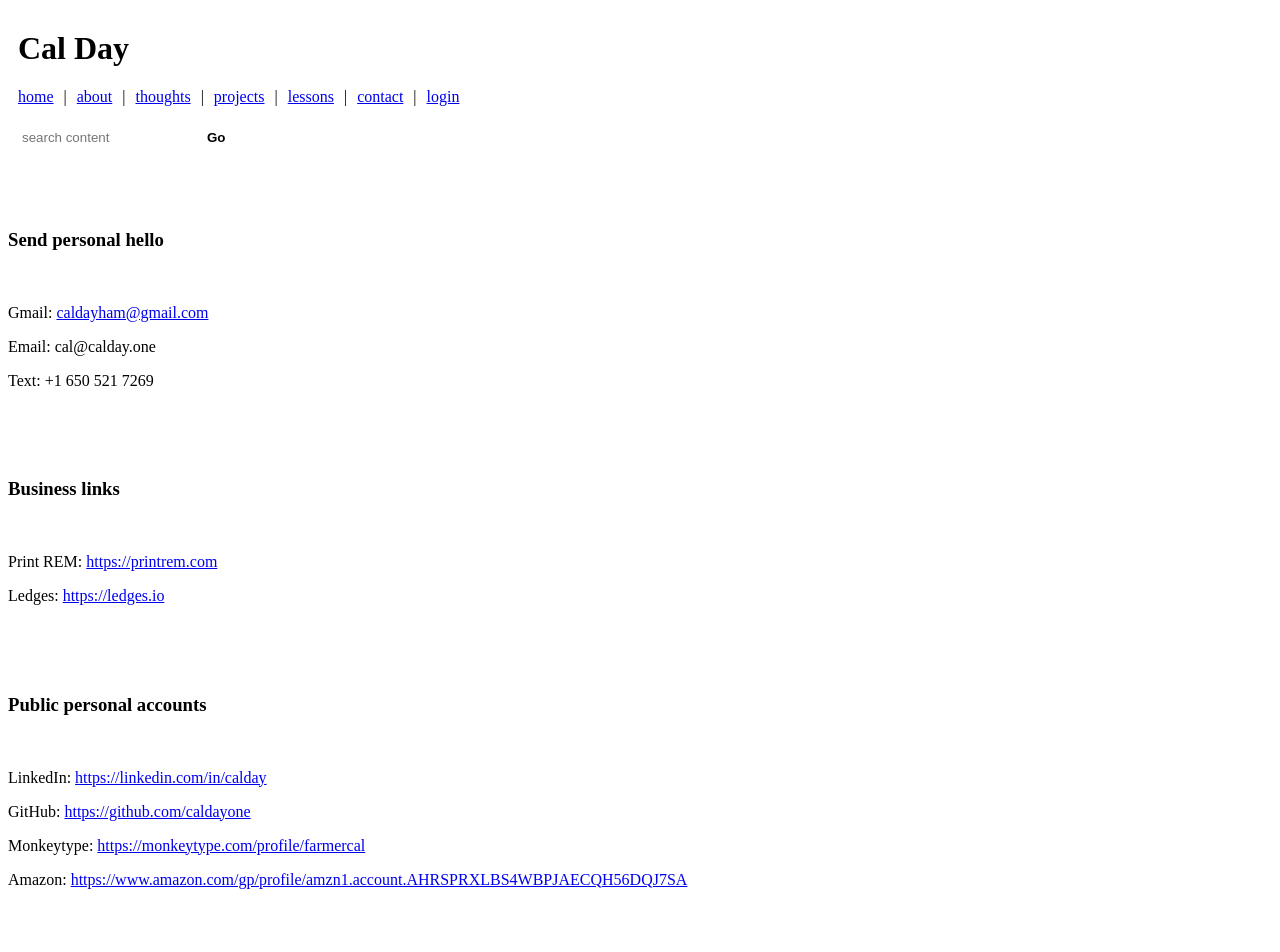
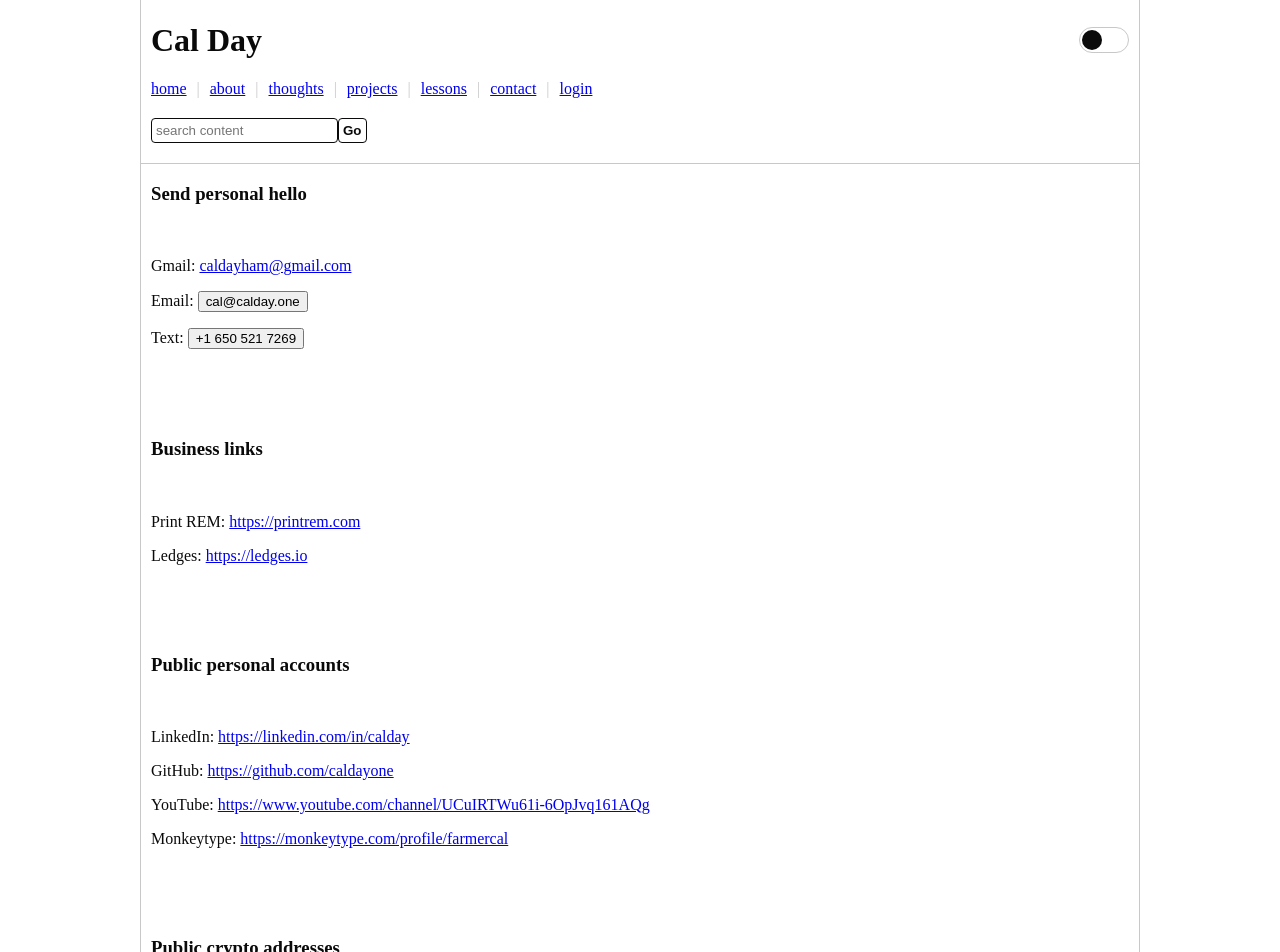
Before and after one commit to caldayham/calday.one, a React (Create React App) app: page /contact in a window 1280 px wide. Shown: the top 952 px of the page. Built offline with nearby package versions, Linux system fonts and the light colour scheme.

Commit message:
got basic css working properly

```diff
--- /dev/null
+++ b/public/index.css
@@ -0,0 +1,50 @@
+:root {
+    --text: rgb(10,10,10);
+    --link: rgb(0,0,255);
+    --bg: rgb(255,255,255);
+    --lines: rgb(200,200,200);
+
+    --width: 1000px;
+}
+html[data-theme='light'] {
+/*light theme*/
+    --text: rgb(10,10,10);
+    --link: rgb(0,0,255);
+    --bg: rgb(255,255,255);
+    --lines: rgb(200,200,200);
+}
+html[data-theme='dark'] {
+/*dark theme*/
+    --text: rgb(240,240,240);
+    --link: rgb(255,100,100);
+    --bg: rgb(30, 30, 30);
+    --lines: rgb(100,100,100);
+}
+
+* {
+    box-sizing: border-box;
+}
+
+.body {
+    background-color: var(--bg);
+    display: flex;
+    align-items: center;
+    margin: 0px;
+
+    display: flex;
+    justify-content: center;
+    transition: all 0.2s ease;
+
+    color: var(--text);
+}
+
+.root {
+    flex: 1;
+    display: flex;
+    flex-direction: column;
+    max-width: var(--width);
+    margin: 0px 20px;
+    min-height: 100vh;
+    border-right: 1px solid var(--lines);
+    border-left: 1px solid var(--lines);
+}
--- a/public/index.html
+++ b/public/index.html
@@ -2,42 +2,20 @@
 <html lang="en">
   <head>
     <meta charset="utf-8" />
-    <link rel="icon" href="%PUBLIC_URL%/favicon.ico" />
     <meta name="viewport" content="width=device-width, initial-scale=1" />
     <meta name="theme-color" content="#000000" />
     <meta
       name="description"
-      content="Web site created using create-react-app"
+      content="Cal Day's website"
     />
     <link rel="apple-touch-icon" href="%PUBLIC_URL%/logo192.png" />
-    <!--
-      manifest.json provides metadata used when your web app is installed on a
-      user's mobile device or desktop. See https://developers.google.com/web/fundamentals/web-app-manifest/
-    -->
     <link rel="manifest" href="%PUBLIC_URL%/manifest.json" />
-    <!--
-      Notice the use of %PUBLIC_URL% in the tags above.
-      It will be replaced with the URL of the `public` folder during the build.
-      Only files inside the `public` folder can be referenced from the HTML.
 
-      Unlike "/favicon.ico" or "favicon.ico", "%PUBLIC_URL%/favicon.ico" will
-      work correctly both with client-side routing and a non-root public URL.
-      Learn how to configure a non-root public URL by running `npm run build`.
-    -->
-    <title>React App</title>
+    <title>calday.one</title>
+
+    <link rel="stylesheet" href="./index.css">
   </head>
-  <body>
-    <noscript>You need to enable JavaScript to run this app.</noscript>
-    <div id="root"></div>
-    <!--
-      This HTML file is a template.
-      If you open it directly in the browser, you will see an empty page.
-
-      You can add webfonts, meta tags, or analytics to this file.
-      The build step will place the bundled scripts into the <body> tag.
-
-      To begin the development, run `npm start` or `yarn start`.
-      To create a production bundle, use `npm run build` or `yarn build`.
-    -->
+  <body class="body">
+    <div id="root" class="root"></div>
   </body>
 </html>
--- a/src/components/header.jsx
+++ b/src/components/header.jsx
@@ -3,7 +3,6 @@ import { Link } from 'react-router-dom';
 import styled from 'styled-components'
 
 const HeaderWrapper = styled.div`
-    margin-bottom: 60px;
     padding-bottom: 20px;
     border-bottom: 1px solid var(--lines);
     padding-right: 10px;
@@ -76,7 +75,7 @@ const Header = () => {
                 <h1>Cal Day</h1>
                 <div>
                     <Checkbox type="checkbox" id="checkbox"/>
-                    <Label for="checkbox">
+                    <Label htmlFor="checkbox">
                         <Ball/>
                     </Label>
                 </div>
--- a/src/elements/containers.jsx
+++ b/src/elements/containers.jsx
@@ -5,7 +5,7 @@ const BodyContainer = styled.div`
 `;
 
 const ContentWrapper = styled.div`
-
+    padding: 0px 10px;
 `;
 
 export {
--- /dev/null
+++ b/src/functions/copy-text.js
@@ -0,0 +1,7 @@
+export function copyToClip(msg) {
+    navigator.clipboard.writeText(msg).then(() => {
+      alert(`${msg} successfully copied to clipboard`);
+    }, () => {
+      alert(`${msg} failed to copy to clipboard`)
+    });
+}
--- a/src/pages/ContactPage.jsx
+++ b/src/pages/ContactPage.jsx
@@ -1,32 +1,33 @@
 import React from 'react'
 import { ContentWrapper } from '../elements/containers'
+import { copyToClip } from '../functions/copy-text'
 
 const ContactPage = () => {
     return (
         <ContentWrapper>
             <h3>Send personal hello</h3>
-    <br/>
+            <br />
             <p>
-        Gmail: <a href="https://mail.google.com/mail/?view=cm&source=mailto&to=caldayham@gmail.com&body=Yo%20Cal!%0A%0AMy%20name%20is%0AAn%20interesting%20fact%20about%20me%20is%0AThe%20reason%20I%20am%20contacting%20you%20is%0AHere%20is%20a%20good%20link%20if%20you%20would%20like%20to%20learn%20more%20about%20me%0A%0AStay%20epic,%0A[YOUR%20NAME]&su=hi%20from%20your%20website" alt="cal day's compose gmail link" target="_blank">caldayham@gmail.com</a>
+                Gmail: <a href="https://mail.google.com/mail/?view=cm&source=mailto&to=caldayham@gmail.com&body=Yo%20Cal!%0A%0AMy%20name%20is%0AAn%20interesting%20fact%20about%20me%20is%0AThe%20reason%20I%20am%20contacting%20you%20is%0AHere%20is%20a%20good%20link%20if%20you%20would%20like%20to%20learn%20more%20about%20me%0A%0AStay%20epic,%0A[YOUR%20NAME]&su=hi%20from%20your%20website" alt="cal day's compose gmail link" target="_blank" rel="noreferrer">caldayham@gmail.com</a>
             </p>
             <p>
-        Email: <a alt="copy email" onclick="copyToClip('cal@calday.one')">cal@calday.one</a>
+                Email: <button alt="copy email" onClick={() => copyToClip('cal@calday.one')}>cal@calday.one</button>
             </p>
             <p>
-        Text: <a alt="copy email" onclick="copyToClip('1 650 521 7269')">+1 650 521 7269</a>
+                Text: <button alt="copy email" onClick={() => copyToClip('1 650 521 7269')}>+1 650 521 7269</button>
             </p>
-    <br/>
-    <br/>
-    <br/>
+            <br />
+            <br />
+            <br />
             <h3>Business links</h3>
-    <br/>
+            <br />
             <p>Print REM: <a href="https://printrem.com" alt="print rem link" rel="noreferrer" target="_blank">https://printrem.com</a></p>
-    <p>Ledges: <a href="https://ledges.io" alt="ledges link" rel="noreferrer" target="_blank">https://ledges.io</a></p>
-    <br/>
-    <br/>
-    <br/>
+            <p>Ledges: <a href='https://ledges.io' alt="ledges link" rel="noreferrer" target="_blank">https://ledges.io</a></p>
+            <br />
+            <br />
+            <br />
             <h3>Public personal accounts</h3>
-    <br/>
+            <br />
             <p>
                 LinkedIn: <a href="https://linkedin.com/in/calday" alt="cal day's linkedin link" rel="noreferrer" target="_blank">https://linkedin.com/in/calday</a>
             </p>
@@ -34,19 +35,19 @@ const ContactPage = () => {
                 GitHub: <a href="https://github.com/caldayone" alt="cal day's linkedin link" rel="noreferrer" target="_blank">https://github.com/caldayone</a>
             </p>
             <p>
+                YouTube: <a href="https://www.youtube.com/channel/UCuIRTWu61i-6OpJvq161AQg" alt="youtube" rel="noreferrer" target="_blank">https://www.youtube.com/channel/UCuIRTWu61i-6OpJvq161AQg</a>
+            </p>
+            <p>
                 Monkeytype: <a href="https://monkeytype.com/profile/farmercal" alt="cal day's linkedin link" rel="noreferrer" target="_blank">https://monkeytype.com/profile/farmercal</a>
             </p>
-    <p>
-        Amazon: <a href="https://www.amazon.com/gp/profile/amzn1.account.AHRSPRXLBS4WBPJAECQH56DQJ7SA" rel="noreferrer" alt="cal day's linkedin link" target="_blank">https://www.amazon.com/gp/profile/amzn1.account.AHRSPRXLBS4WBPJAECQH56DQJ7SA</a>
-    </p>
-    <br/>
-    <br/>
-    <br/>
+            <br />
+            <br />
+            <br />
             <h3>Public crypto addresses</h3>
-    <br/>
-    <p>Bitcoin: <a alt="copy bitcoin address" onclick="copyToClip('3Je3cPo6VEa8JNhH21twCxUwTGWF4SY8mC')">3Je3cPo6VEa8JNhH21twCxUwTGWF4SY8mC</a></p>
-    <p>Ethereum: <a alt="copy bitcoin address" onclick="copyToClip('0x73157DB335c52Cd54693067a71D89aC741a07539')">0x73157DB335c52Cd54693067a71D89aC741a07539</a></p>
-    <p>USDC: <a alt="copy bitcoin address" onclick="copyToClip('0xE77965f2f887Ac55220b53ab1D4E43f3661EB657')">0xE77965f2f887Ac55220b53ab1D4E43f3661EB657</a></p>
+            <br />
+            <p>Bitcoin: <button alt="copy bitcoin address" onClick={() => copyToClip('3Je3cPo6VEa8JNhH21twCxUwTGWF4SY8mC')}>3Je3cPo6VEa8JNhH21twCxUwTGWF4SY8mC</button></p>
+            <p>Ethereum: <button alt="copy bitcoin address" onClick={() => copyToClip('0x73157DB335c52Cd54693067a71D89aC741a07539')}>0x73157DB335c52Cd54693067a71D89aC741a07539</button></p>
+            <p>USDC: <button alt="copy bitcoin address" onClick={() => copyToClip('0xE77965f2f887Ac55220b53ab1D4E43f3661EB657')}>0xE77965f2f887Ac55220b53ab1D4E43f3661EB657</button></p>
         </ContentWrapper>
     )
 }
```
Lines whose indentation alone changed are shown as unchanged.
